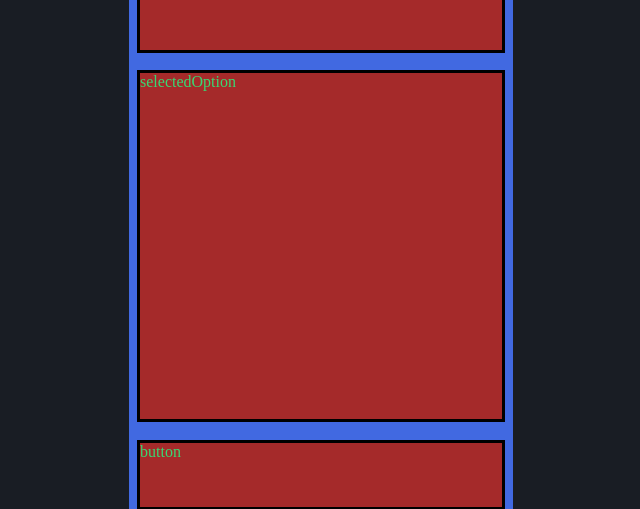
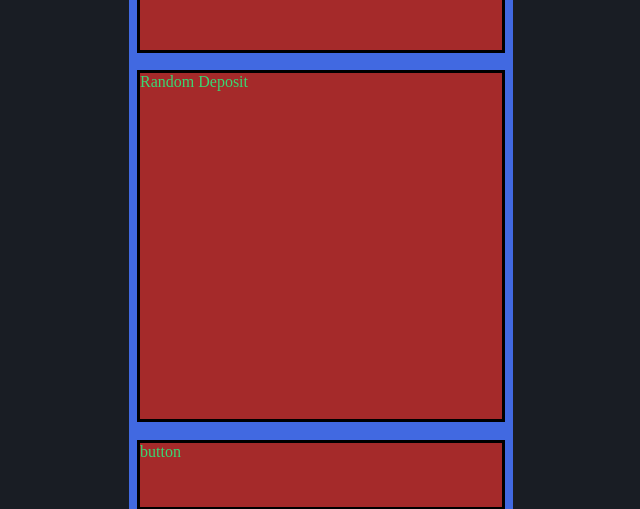
Before and after one commit to tahrer007/E-Penny-Bank, a React (Create React App) app in the folder client/: page /deposit in a window 1280 px wide. Shown: the part 273-782 px from the top of the page, without its empty margins (319-959 px from the left). Built offline with nearby package versions, Linux system fonts and the light colour scheme.

Commit message:
selectedOption box

```diff
--- a/client/src/pages/deposit/Deposit.jsx
+++ b/client/src/pages/deposit/Deposit.jsx
@@ -1,6 +1,7 @@
 import React, { useState, useEffect } from "react";
 import "./deposit.scss";
-
+import RandomDeposit from "components/deposit/randomDeposit/RandomDeposit";
+import ExactDeposit from "components/deposit/exactDeposit/ExactDeposit";
 const Deposit = () => {
   const [randomSelected, setRandomSlected] = useState(true);
   const onChangeSelection = (e) => setRandomSlected(!randomSelected);
@@ -13,11 +14,20 @@ const Deposit = () => {
     <div className="pageContainer depositPage">
       <div className="boxName">personal box</div>
       <div className="optionsBox" onChange={(e) => onChangeSelection(e)}>
-        <input className="radioBtn" type="radio" value={true} name="gender" defaultChecked={true} />{" "}
+        <input
+          className="radioBtn"
+          type="radio"
+          value={true}
+          name="gender"
+          defaultChecked={true}
+        />
         Random deposit
-        <input className="radioBtn" type="radio" value={false} name="gender" /> exact deposit
+        <input className="radioBtn" type="radio" value={false} name="gender" />
+        exact deposit
       </div>
-      <div className="selectedOption">selectedOption</div>
+      <div className="selectedOption">
+        {randomSelected ? <RandomDeposit /> : <ExactDeposit />}
+      </div>
       <div className="submitBtn"> button</div>
     </div>
   );
```
